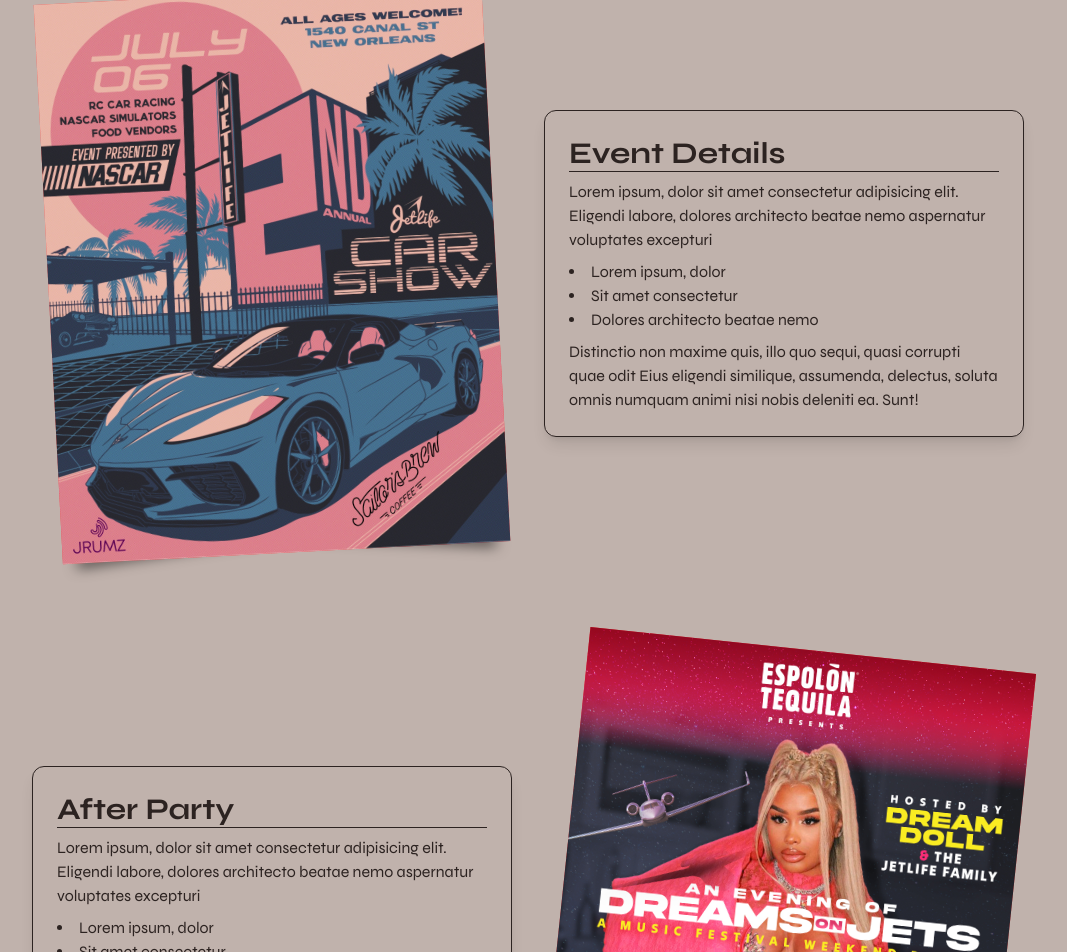
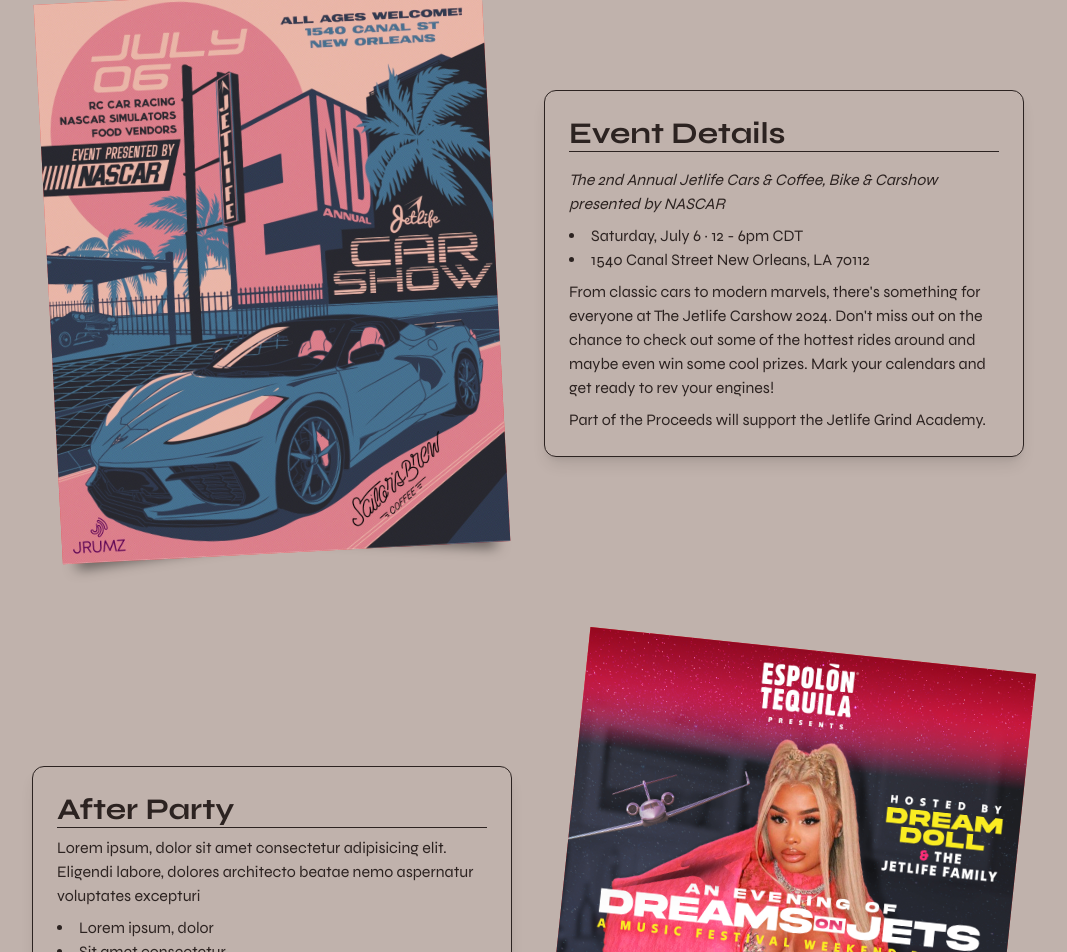
Before and after one commit to zyrrus/jetlife-carshow, a Next.js app: page / in a window 1280 px wide. Shown: the part 974-1926 px from the top of the page, without its empty margins (112-1179 px from the left). Built offline with nearby package versions, Linux system fonts and the light colour scheme.

Commit message:
updated text

```diff
--- a/src/app/layout.tsx
+++ b/src/app/layout.tsx
@@ -9,8 +9,9 @@
 });
 
 export const metadata = {
-  title: "Jetlife Car Show",
-  description: "2nd annual Jetlife Car Show presented by Nascar.",
+  title: "The Jetlife Cars & Coffee, Bike & Carshow presented by NASCAR",
+  description:
+    "Come join us at The Jetlife Cars & Coffee, Bike + Car show 2024 for a day of dope cars, loud music, and good family friendly vibes!",
   icons: [{ rel: "icon", url: "/favicon.ico" }],
 };
 
--- a/src/app/page.tsx
+++ b/src/app/page.tsx
@@ -97,20 +97,21 @@
       />
       <div className="border-fg space-y-2 self-center rounded-xl border p-6 shadow-lg">
         <h2 className="border-fg border-b text-3xl font-bold">Event Details</h2>
-        <p>
-          Lorem ipsum, dolor sit amet consectetur adipisicing elit. Eligendi
-          labore, dolores architecto beatae nemo aspernatur voluptates excepturi
+        <p className="!mt-4 italic">
+          The 2nd Annual Jetlife Cars & Coffee, Bike & Carshow presented by
+          NASCAR
         </p>
         <ul className="list-inside list-disc">
-          <li>Lorem ipsum, dolor</li>
-          <li>Sit amet consectetur</li>
-          <li>Dolores architecto beatae nemo</li>
+          <li>Saturday, July 6 · 12 - 6pm CDT</li>
+          <li>1540 Canal Street New Orleans, LA 70112</li>
         </ul>
         <p>
-          Distinctio non maxime quis, illo quo sequi, quasi corrupti quae odit
-          Eius eligendi similique, assumenda, delectus, soluta omnis numquam
-          animi nisi nobis deleniti ea. Sunt!
+          From classic cars to modern marvels, there{"'"}s something for
+          everyone at The Jetlife Carshow 2024. Don{"'"}t miss out on the chance
+          to check out some of the hottest rides around and maybe even win some
+          cool prizes. Mark your calendars and get ready to rev your engines!
         </p>
+        <p>Part of the Proceeds will support the Jetlife Grind Academy.</p>
       </div>
     </section>
   );
```
